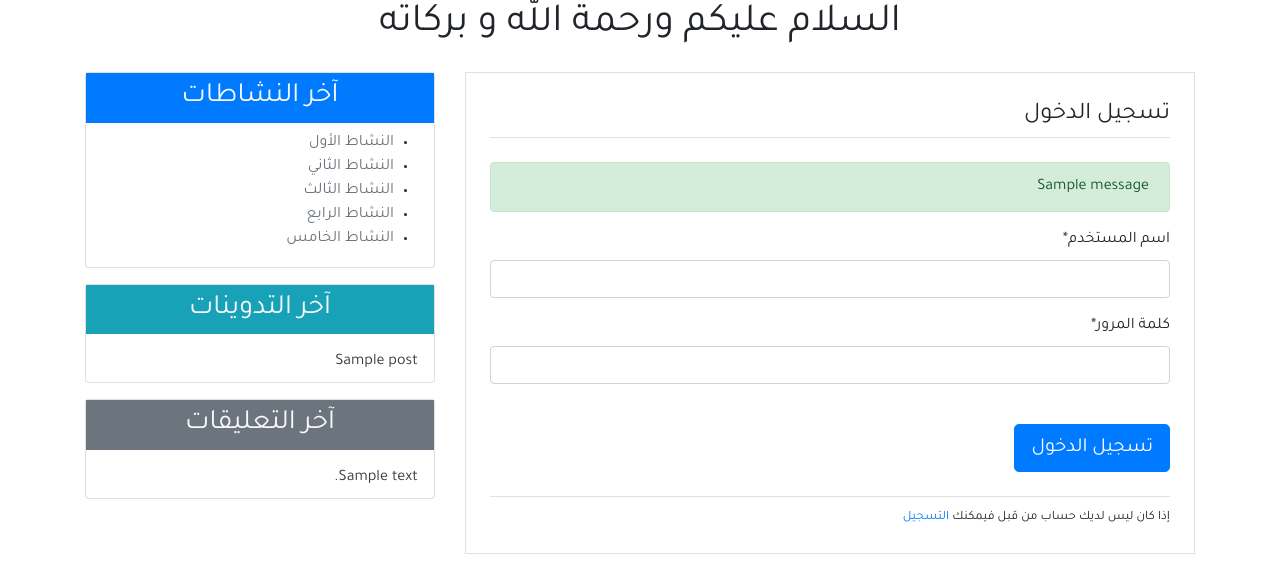
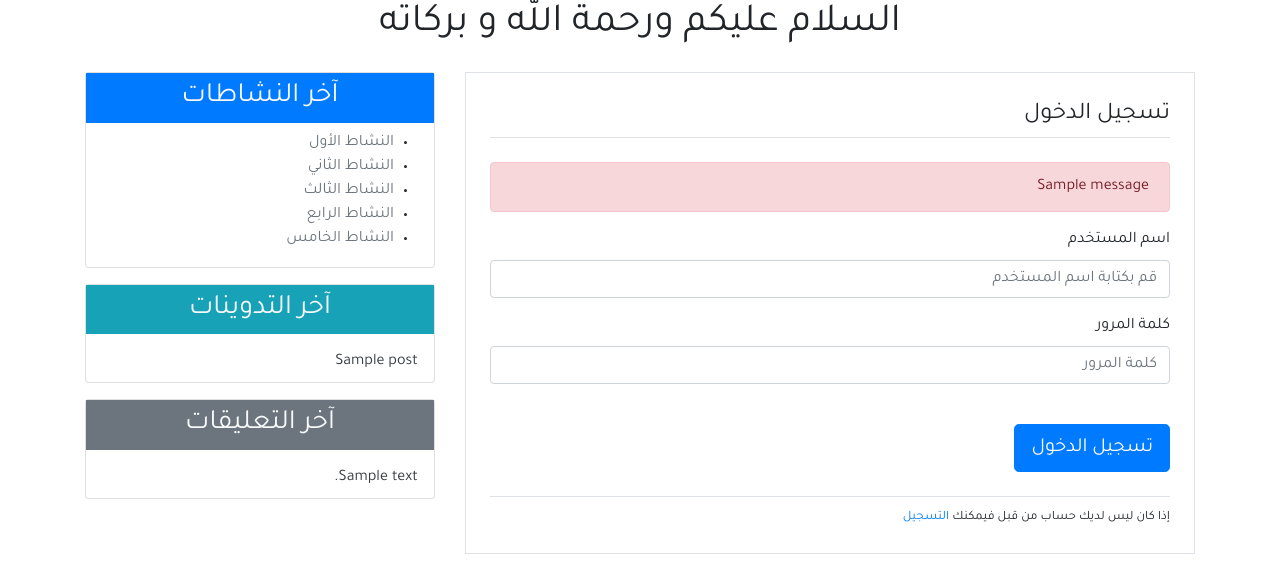
Before and after one commit to flous/Lycee_website, a Django app: page /login/ in a window 1280 px wide. Shown: the part 96-665 px from the top of the page. Run offline with Django 3.2, Linux system fonts and the light colour scheme; tables that the repository leaves empty hold one stand-in row (values such as "Sample post"); one stand-in notice (Sample message) is shown; some libraries are stand-ins or nearby versions.

Commit message:
replace the sigin form by html form (other method to sigin ) for that we use the class django(login , logout , authenticate)

```diff
--- a/src/user/templates/user/login.html
+++ b/src/user/templates/user/login.html
@@ -1,6 +1,6 @@
 {% extends 'blog/base.html'%}
 {% load static %}
-{% load crispy_forms_tags %}
+
 {% block content%}
 
 
@@ -9,7 +9,7 @@
             {% if messages %}
 {% for message in messages %}
 
-    <div class="alert alert-{{message.tags}}">
+    <div class="alert alert-danger">
         {{message}}
         </div>
 
@@ -18,7 +18,14 @@
 {% endif %}
             <form method="POST">
                 {% csrf_token %}
-                {{form|crispy }}
+                <div class="form-group">
+                    <label for="username">اسم المستخدم</label>
+                    <input type="text" name="username" id="username" class="form-control" placeholder="قم بكتابة اسم المستخدم">
+                </div>
+                <div class="form-group">
+                    <label for="password">كلمة المرور</label>
+                    <input type="password" name="password" id="password" class="form-control" placeholder="كلمة المرور">
+                </div>
                 <input class="btn btn-primary btn-lg mt-4 " type="submit" value="تسجيل الدخول" >
             </form>
             <div class="border-top mt-4 pt-2">
--- a/src/user/templates/user/sign_up.html
+++ b/src/user/templates/user/sign_up.html
@@ -9,7 +9,7 @@
             <form method="POST">
                 {% csrf_token %}
                 {{form|crispy }}
-                <input class="btn btn-primary btn-lg mt-4 " type="submit" value="تسجيل" >
+                <input class="btn btn-dark btn-lg mt-4 " type="submit" value="تسجيل" >
             </form>
             <div class="border-top mt-4 pt-2">
                 <small> إذا كان لديك حساب من قبل فيمكنك
--- a/src/user/views.py
+++ b/src/user/views.py
@@ -19,7 +19,6 @@ def adduser(request):
 # Create your views here.
 def sigin_user(request):
     if request.method == 'POST':
-        form=form=SigninForm()
         username=request.POST['username']
         password=request.POST['password']
         user=authenticate(request , username=username , password=password)
@@ -27,10 +26,8 @@ def sigin_user(request):
             login(request , user)
             return redirect('blogs')
         else:
-            messages.warning(request , 'هناك خطأ في إسم المستخدم أو كلمة المرور')
-    else:
-        form=SigninForm()
-    return render(request , 'user/login.html',{'title':'تسجيل الدخول ','form':form})
+            messages.warning(request , '!!! هناك خطأ في إسم المستخدم أو كلمة المرور.')
+    return render(request , 'user/login.html',{'title':'تسجيل الدخول '})
 
 def signout_user (request):
     logout(request)
```
Also changed, not shown: src/blog/static/blog/css/main.css (line endings or trailing spaces).
